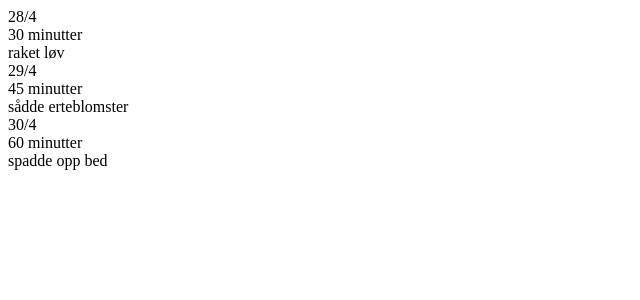
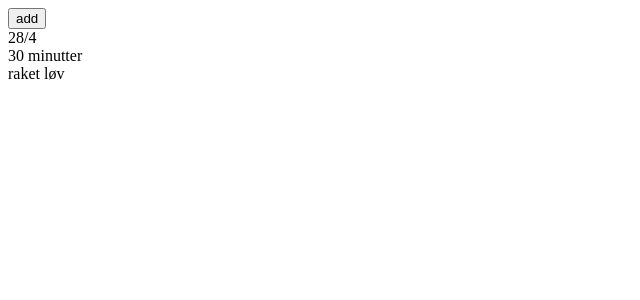
Before and after one commit to britanesse/hagetracker, a React (Vite) app: page / in a window 1280 px wide. Shown: the top 300 px of the page, without its empty margins (0-640 px from the left). Built offline with nearby package versions, Linux system fonts and the light colour scheme.

Commit message:
add ability to create new garden cards

```diff
--- a/src/App.tsx
+++ b/src/App.tsx
@@ -1,27 +1,41 @@
+import { useState } from "react";
 import "./App.css";
 import GardenCard from "./components/GardenCard";
 
 export default function App() {
-  const gardenArray = [
+  // const gardenArray = gardenArrayState[0]
+  // const setGardenArray = gardenArrayState[1]
+  const [gardenArray, setGardenArray] = useState([
     {
       date: "28/4",
       duration: "30 minutter",
       description: "raket løv",
     },
-    {
-      date: "29/4",
-      duration: "45 minutter",
-      description: "sådde erteblomster",
-    },
-    {
-      date: "30/4",
-      duration: "60 minutter",
-      description: "spadde opp bed",
-    },
-  ];
+  ]);
 
   return (
     <div>
+      <button
+        onClick={() => {
+          const newArray: any[] = [];
+
+          for (let i = 0; i < gardenArray.length; i++) {
+            const gardenInfo = gardenArray[i];
+
+            newArray.push(gardenInfo);
+          }
+
+          newArray.push({
+            date: "28/4",
+            duration: "30 minutter",
+            description: "raket løv",
+          });
+
+          setGardenArray(newArray);
+        }}
+      >
+        add
+      </button>
       {gardenArray.map((gardenInfo) => (
         <GardenCard
           date={gardenInfo.date}
```
